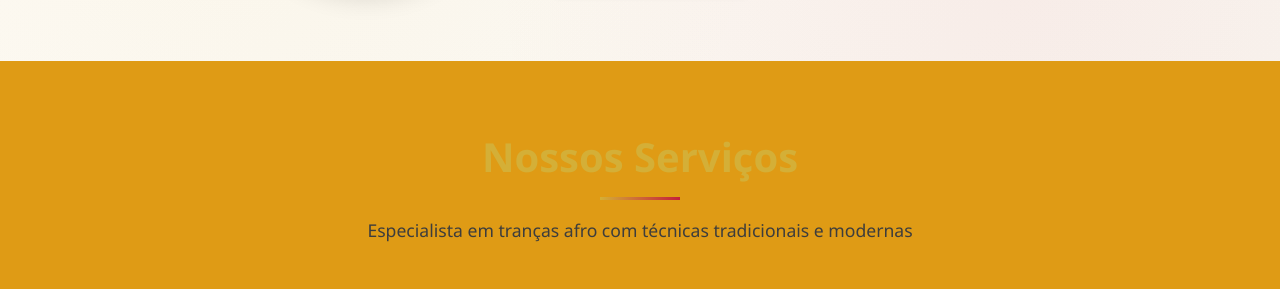
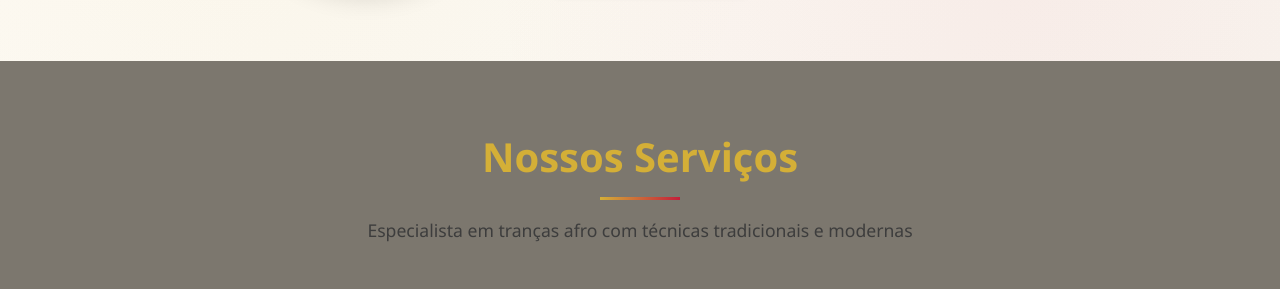
Before and after one commit to projetobemvida/saly2, a plain HTML site: page index.html in a window 1280 px wide. Shown: the part 437-726 px from the top of the page. Drawn offline with Linux system fonts and the light colour scheme.

Commit message:
Add files via upload

```diff
--- a/style.css
+++ b/style.css
@@ -15,7 +15,7 @@
     --accent-green: #D4AF37;
     --accent-red: #8B3A3A;
     --dark-color: #3D3D3D;
-    --light-color: #df9b15;
+    --light-color: #7c776e;
     --white: #FFFFFF;
     --text-color: #3D3D3D;
     --border-color: #D4AF37;
```
